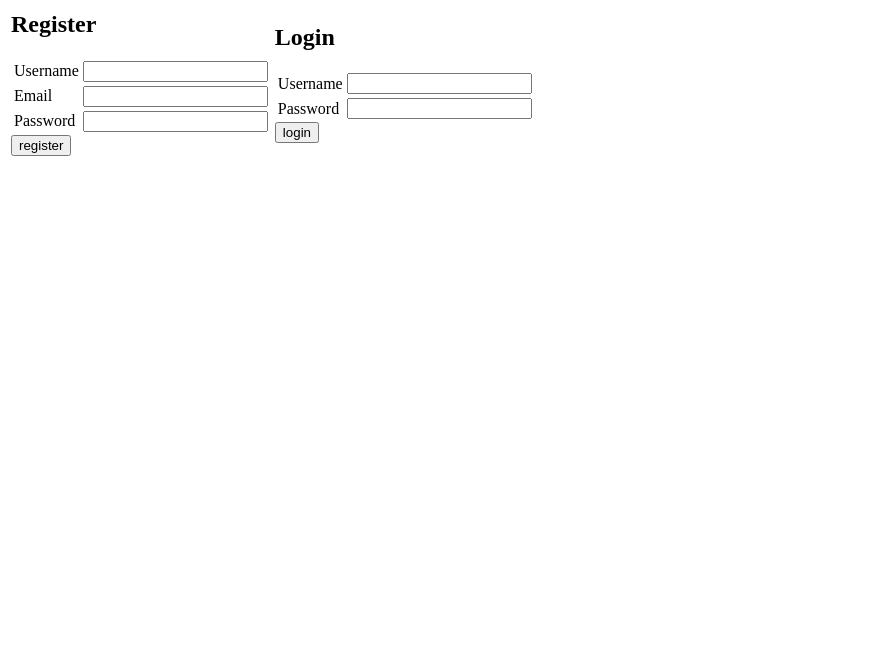
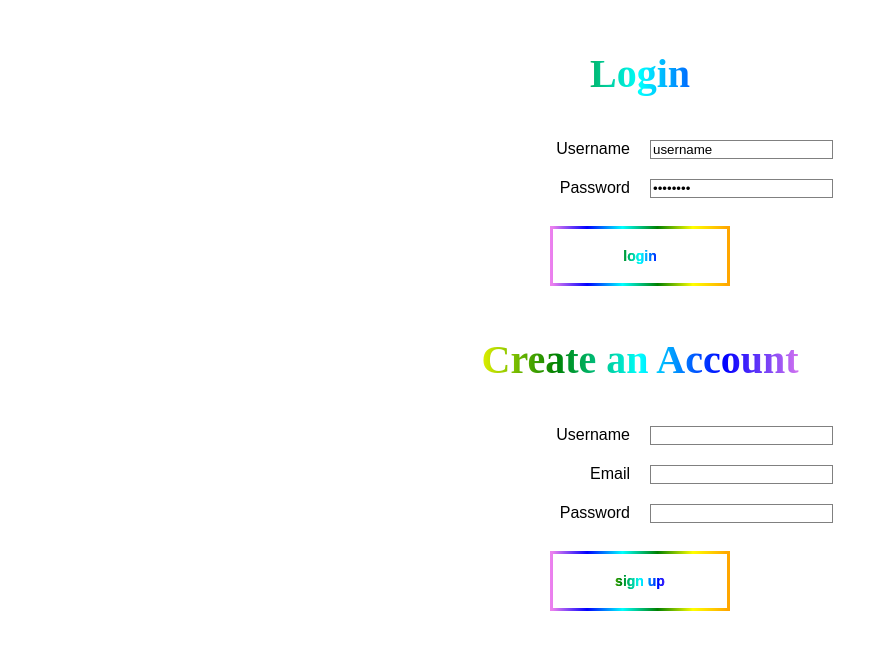
Before and after one commit to clewman/SpeakYourKindMarch4, a Django app: page /users/register/ in a window 1280 px wide. Shown: the top 650 px of the page, without its empty margins (0-885 px from the left). Run offline with Django 3.2, Linux system fonts and the light colour scheme; parts of the project's set-up code (start-up, migrations or seed data) failed here and were passed over; some libraries are stand-ins or nearby versions.

Commit message:
Add files via upload
updated templates

```diff
--- a/users/templates/users/register.html
+++ b/users/templates/users/register.html
@@ -1,45 +1,69 @@
+{% extends 'game/base.html' %}
+
+{% block content %}
+
+  <div class='container'>
+    <h2>Login</h2>
+      <form action="{% url 'users:login_user' %}" method="post">
+        {% csrf_token %}
+        <div class='flex-container-users'>
+          <div>
+            <p>Username</p>
+          </div>
+          <div>
+            <input type="text" value="username" name="username" />
+          </div>
+        </div>
+        <div class='flex-container-users'>
+          <div>
+            <p>Password</p>
+          </div>
+          <div>
+            <input type="password" value='password' name="password"/>
+          </div>
+        </div>
+<br>
+<div class='flex-container'>
+        <button type="submit"><h4>login</h4></button>
+        </div>
+    </form>
 
 
-<table>
-    <tr>
-        <td>
-            <h2>Register</h2>
+            <h2>Create an Account</h2>
             <form action="{% url 'users:register_user' %}" method="post">
                 {% csrf_token %}
-                <table>
-                    <tr>
-                        <td>Username</td>
-                        <td><input type="text" name="username"/></td>
-                    </tr>
-                    <tr>
-                        <td>Email</td>
-                        <td><input type="text" name="email"/></td>
-                    </tr>
-                    <tr>
-                        <td>Password</td>
-                        <td><input type="password" name="password"/></td>
-                    </tr>
-                </table>
-                <button type="submit">register</button>
+                <div class='flex-container-users'>
+                    <div>
+                      <p>Username</p>
+                    </div>
+                    <div>
+                      <input type="text" name="username"/>
+                    </div>
+                </div>
+
+                <div class='flex-container-users'>
+                    <div>
+                      <p>  Email</p>
+                    </div>
+                    <div>
+                      <input type="text" name="email"/>
+                    </div>
+                </div>
+
+                <div class='flex-container-users'>
+                    <div>
+                      <p>Password</p>
+                    </div>
+                    <div>
+                      <input type="password" name="password"/>
+                    </div>
+                </div>
+                <br>
+                <div class='flex-container'>
+                  <button type="submit"><h4>sign up</h4></button>
+                </div>
             </form>
-        </td>
-        <td>
-            <h2>Login</h2>
-            <form action="{% url 'users:login_user' %}" method="post">
-                {% csrf_token %}
-                <table>
-                    <tr>
-                        <td>Username</td>
-                        <td><input type="text" name="username"/></td>
-                    </tr>
-                    <tr>
-                        <td>Password</td>
-                        <td><input type="password" name="password"/></td>
-                    </tr>
-                </table>
-                <button type="submit">login</button>
-            </form>
-        </td>
-    </tr>
 
-</table>
+
+</div>
+{% endblock %}
```
